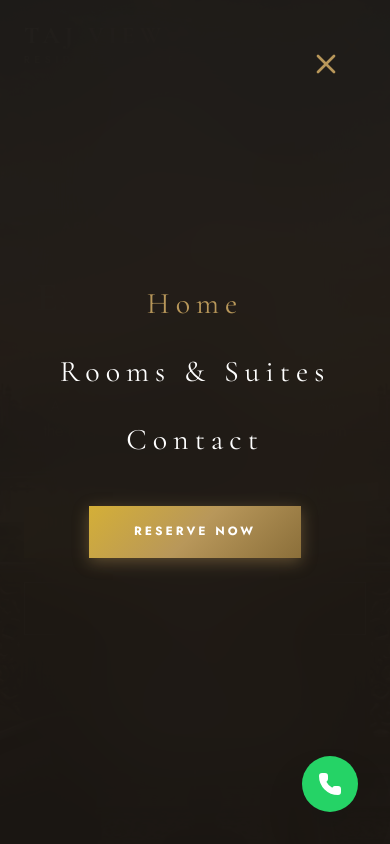
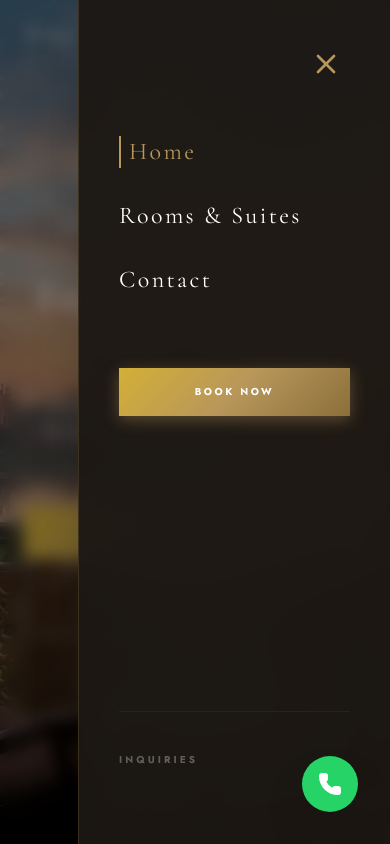
Before and after one commit to Deadraon/hotel_test_full, a React (Vite) app in the folder frontend/: page / in a window 390 px wide. Both pictures are taken after a click on the button 352 px from the left and 46 px from the top of the page. Shown: the top 844 px of the page. Built offline with nearby package versions, Linux system fonts and the light colour scheme.

Commit message:
Fix: Elegant Right-Side Drawer Mobile Menu and high-contrast RoomDetail UI

```diff
--- a/frontend/src/components/Navbar.jsx
+++ b/frontend/src/components/Navbar.jsx
@@ -58,26 +58,39 @@ const Navbar = () => {
       {/* Mobile Menu */}
       <AnimatePresence>
         {isOpen && (
+          <>
+            {/* Backdrop for closing */}
             <motion.div
-            initial={{ opacity: 0, height: 0 }}
-            animate={{ opacity: 1, height: 'auto' }}
-            exit={{ opacity: 0, height: 0 }}
-            className="fixed inset-0 bg-charcoal/95 backdrop-blur-2xl z-[60] flex flex-col items-center justify-center space-y-8"
+              initial={{ opacity: 0 }}
+              animate={{ opacity: 1 }}
+              exit={{ opacity: 0 }}
+              onClick={() => setIsOpen(false)}
+              className="fixed inset-0 bg-black/40 backdrop-blur-sm z-[55] md:hidden"
+            />
+
+            {/* Slide-out Drawer */}
+            <motion.div
+              initial={{ x: '100%' }}
+              animate={{ x: 0 }}
+              exit={{ x: '100%' }}
+              transition={{ type: 'spring', damping: 25, stiffness: 200 }}
+              className="fixed inset-y-0 right-0 w-[80%] bg-charcoal/95 backdrop-blur-2xl z-[60] flex flex-col p-10 border-l border-gold/20 shadow-2xl md:hidden"
             >
               <button
                 onClick={() => setIsOpen(false)}
-              className="absolute top-8 right-8 text-gold p-4 hover:scale-110 transition-transform"
+                className="self-end text-gold p-2 hover:scale-110 transition-transform mb-12"
               >
                 <X size={32} />
               </button>
 
+              <div className="flex flex-col space-y-8">
                 {navLinks.map((link, idx) => (
                   <Link
                     key={link.name}
                     to={link.path}
                     onClick={() => setIsOpen(false)}
-                className={`text-3xl font-serif tracking-[0.2em] transition-colors ${
-                  location.pathname === link.path ? 'text-gold' : 'text-white hover:text-gold'
+                    className={`text-2xl font-serif tracking-[0.1em] transition-all ${
+                      location.pathname === link.path ? 'text-gold pl-2 border-l-2 border-gold' : 'text-white'
                     }`}
                   >
                     {link.name}
@@ -87,11 +100,18 @@ const Navbar = () => {
                 <Link
                   to="/rooms"
                   onClick={() => setIsOpen(false)}
-              className="btn-luxury px-12 py-5 mt-4"
+                  className="btn-luxury w-full text-center py-5 mt-10 !text-[10px]"
                 >
-              Reserve Now
+                  Book Now
                 </Link>
+              </div>
+
+              <div className="mt-auto pt-10 border-t border-white/5">
+                <p className="text-[10px] uppercase tracking-[0.3em] text-white/30 mb-2 font-bold">Inquiries</p>
+                <p className="text-gold-light font-serif text-lg">+91 562 223 0000</p>
+              </div>
             </motion.div>
+          </>
         )}
       </AnimatePresence>
     </nav>
```
Lines whose indentation alone changed are shown as unchanged.
